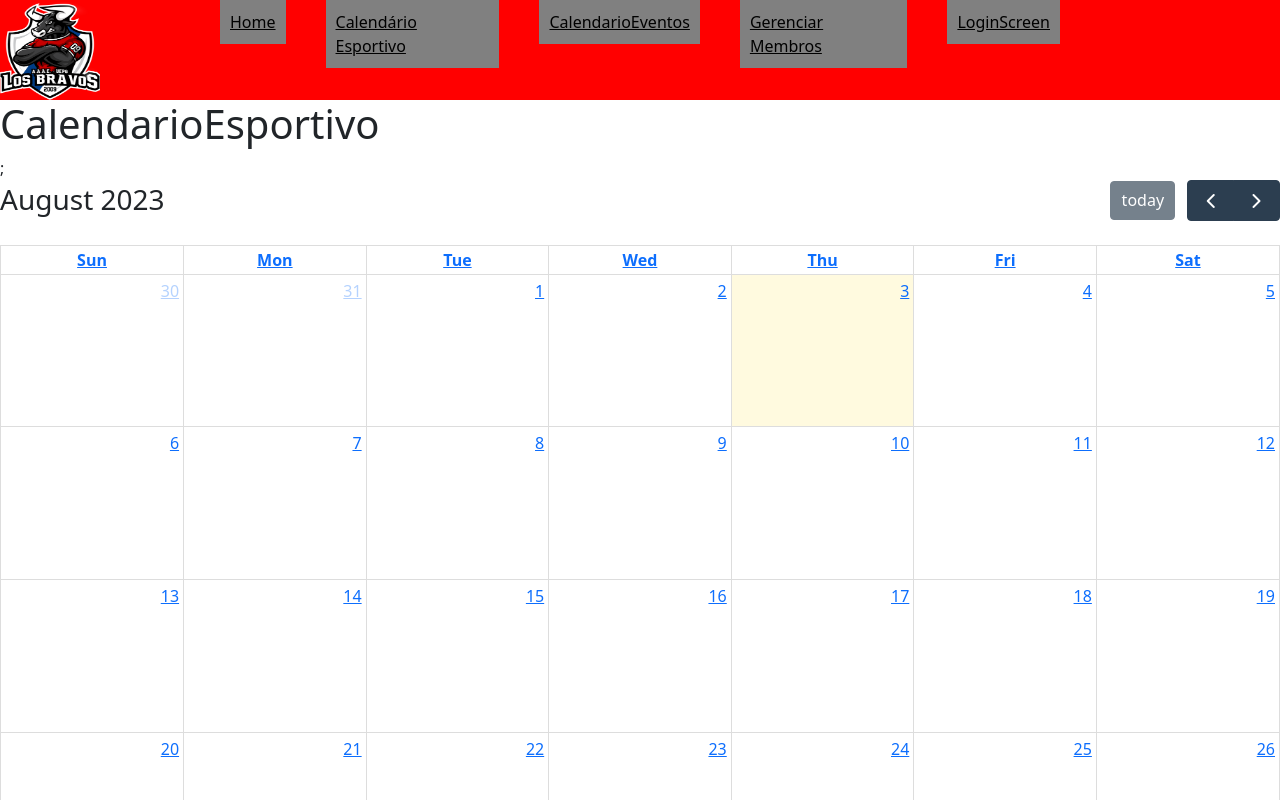
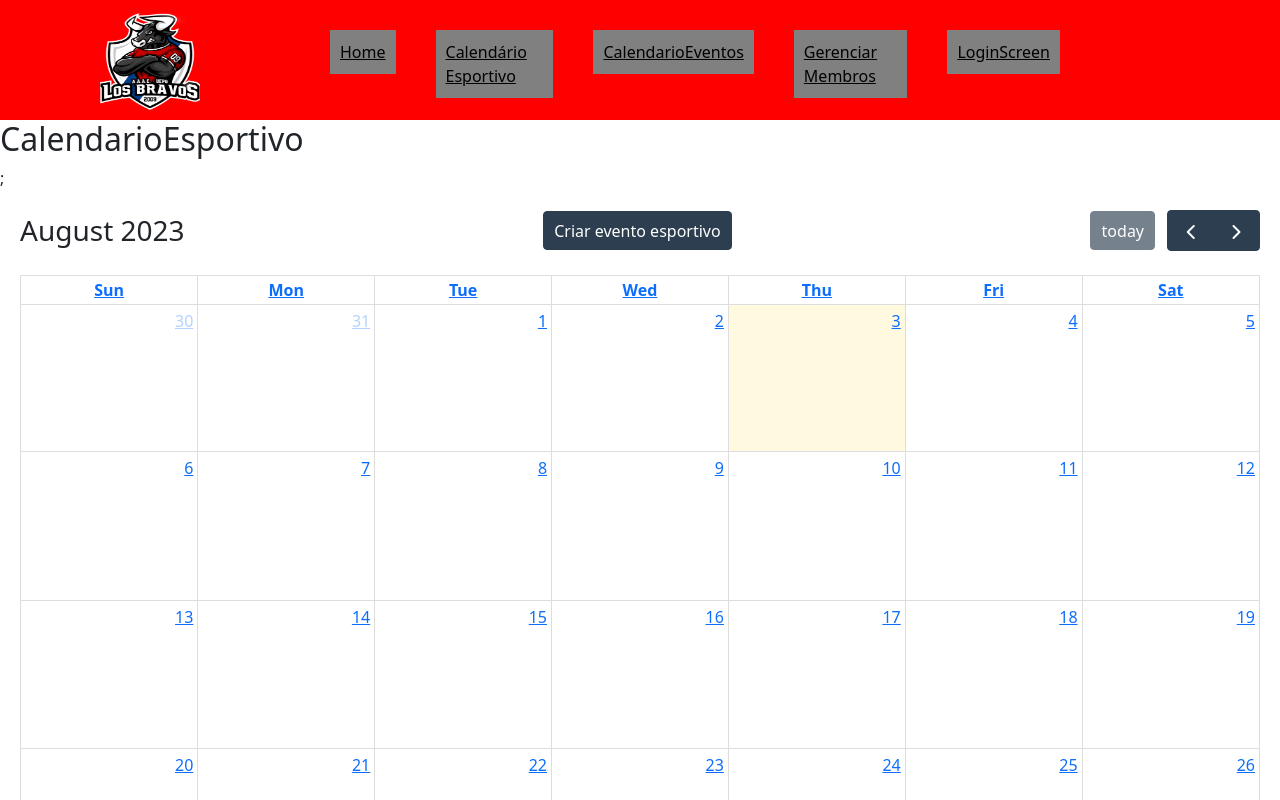
Before and after one commit to guiklos/SGLB, a React (Create React App) app: page /calendario-esportivo in a window 1280 px wide. Shown: the top 800 px of the page. Built offline with nearby package versions, Linux system fonts and the light colour scheme.

Commit message:
Style and event integration 2

```diff
--- a/src/components/EventCalendar.js
+++ b/src/components/EventCalendar.js
@@ -54,6 +54,21 @@ export default class EventCalendar extends React.Component {
         initialView="dayGridMonth"
         weekends={true}
         events={events}
+        customButtons={{
+          myCustomButton: {
+            text: 'Criar evento esportivo',
+            click: function() {
+            alert('clicked the custom button!');
+      }
+    }
+        }}
+        headerToolbar = {{
+          start: 'title', // will normally be on the left. if RTL, will be on the right
+          center:'myCustomButton',
+          end: 'today prev,next' // will normally be on the right. if RTL, will be on the left
+        }}
+
+
         // eventDidMount={(info) => {
         //   return new bootstrap.Popover(info.el, {
         //     title: info.event.title,
@@ -65,6 +80,7 @@ export default class EventCalendar extends React.Component {
         //     html: true,
         //   });
         // }}
+        eventDisplay='block'
         eventClick= {(info) => {
           alert('Event: ' + info.event.title);
           //alert('Coordinates: ' + info.jsEvent.pageX + ',' + info.jsEvent.pageY);
--- a/src/components/NavBar.js
+++ b/src/components/NavBar.js
@@ -15,7 +15,10 @@ const NavBar = () => {
    }}>
 
    {/* Logo */}
-   <div >
+   <div style={{
+         margin: 10,
+         marginLeft: 100,
+         }} >
       <img style={{
          height: 100,
          width: 100,
@@ -29,6 +32,7 @@ const NavBar = () => {
       <ul
       style={{
          listStyle:'none',
+         paddingTop:30,
          paddingLeft: 100,
          paddingRight:200,
          display: 'flex',
--- a/src/pages/CalendarioEsportivo.js
+++ b/src/pages/CalendarioEsportivo.js
@@ -5,13 +5,14 @@ const CalendarioEsportivo = () => {
 
     return(
       <>
-<h1>CalendarioEsportivo</h1>;
+<h2>CalendarioEsportivo</h2>;
+<div style={{margin: 20}}>
 <EventCalendar
   plugins={[ dayGridPlugin ]}
   initialView="dayGridMonth"
   weekends={false}
-
 />
+</div>
 </>
     )
 
```
